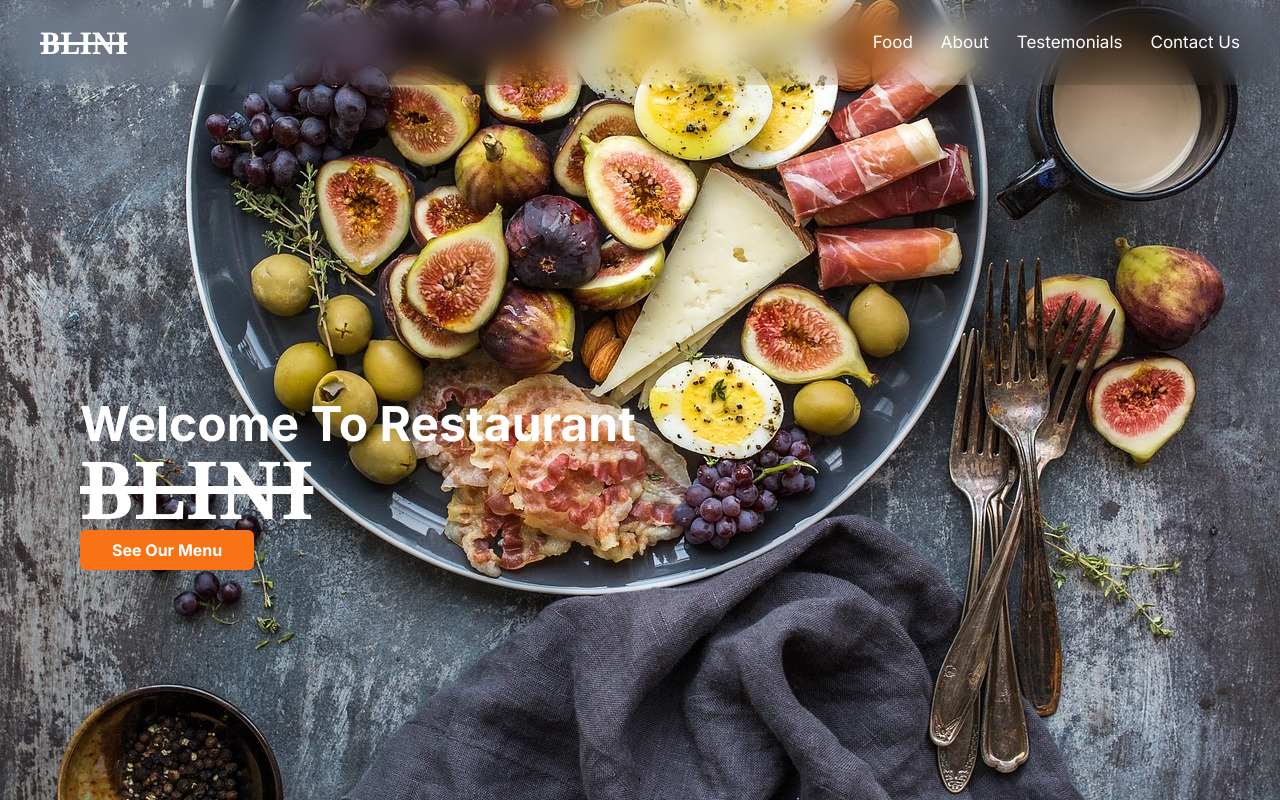
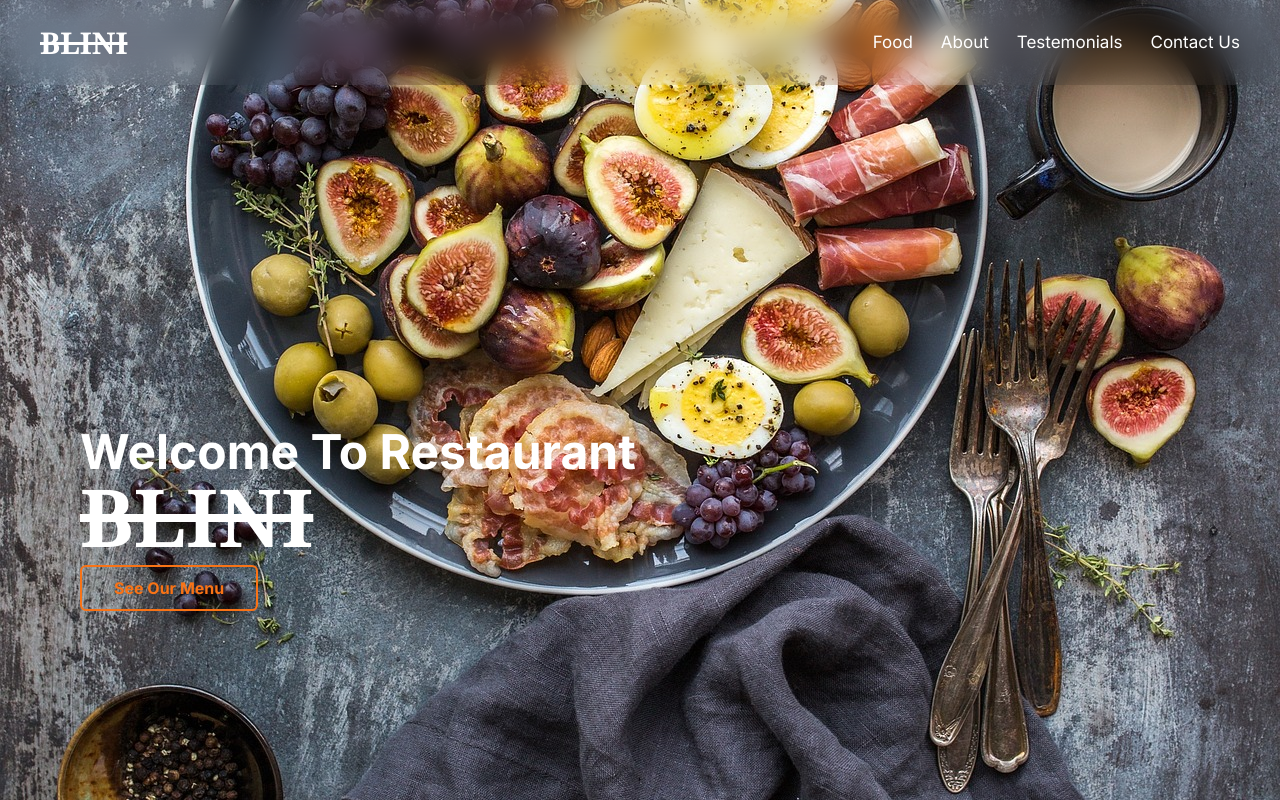
Before and after one commit to XtremeThaqi/Restaurant-App, a Next.js app: page / in a window 1280 px wide. Built offline with nearby package versions, Linux system fonts and the light colour scheme.

Commit message:
fixed some thhings

```diff
--- a/src/app/components/Hero.jsx
+++ b/src/app/components/Hero.jsx
@@ -8,11 +8,11 @@ export default function Hero() {
       <div className="h-screen relative flex justify-center items-center z-10">
         <div className="flex justify-center w-full">
           <Image src={image} alt="image" className="w-full h-full object-cover pointer-events-none" layout="fill" />
-          <div className="absolute top-[400px] left-20">
-            <h1 className="text-5xl font-bold text-white">Welcome To Restaurant <span className="line-through block text-[80px] font-serif">BLINI</span></h1>
-          </div>
-          <div className="absolute top-[530px] left-20">
-            <button className="bg-orange-500 hover:bg-orange-600 text-white font-bold py-2 px-8 rounded-md transition-all duration-100 ease-linear">See Our Menu</button>
+          <div className="absolute bottom-[200px] left-20 max-sm:left-10">
+            <h1 className="text-5xl font-bold text-white max-md:text-4xl max-sm:text-3xl">Welcome To Restaurant <span className="line-through block text-[80px] font-serif max-md:text-[60px] max-md:mt-3 max-sm:text-[50px]">BLINI</span></h1>
+            <div className="mt-5">
+              <a href="#food" className="border-2 border-orange-500 text-orange-500 hover:bg-orange-500 hover:text-white font-bold py-[11px] px-8 rounded-md transition-all duration-100 ease-linear max-sm:text-[14px]">See Our Menu</a>
+            </div>
           </div>
         </div>
       </div>
--- a/src/app/components/Navbar.jsx
+++ b/src/app/components/Navbar.jsx
@@ -34,7 +34,7 @@ export default function Navbar() {
                             {mobileMenu ? <FaTimes/> : <FaBars/>}
                         </button>
                         {mobileMenu && (
-                            <div className="absolute top-[60px] left-0 w-full px-10 py-5 rounded-[5px] backdrop-blur-lg">
+                            <div className="absolute top-[60px] left-0 w-full px-10 py-5 rounded-[5px] max-sm:bg-[rgba(31,31,31,0.9)] backdrop-blur-md">
                                 <ul className="flex flex-col gap-7">
                                     {navData.map((item) => (
                                         <li className="text-white cursor-pointer text-[20px]" key={item.id}>
```
